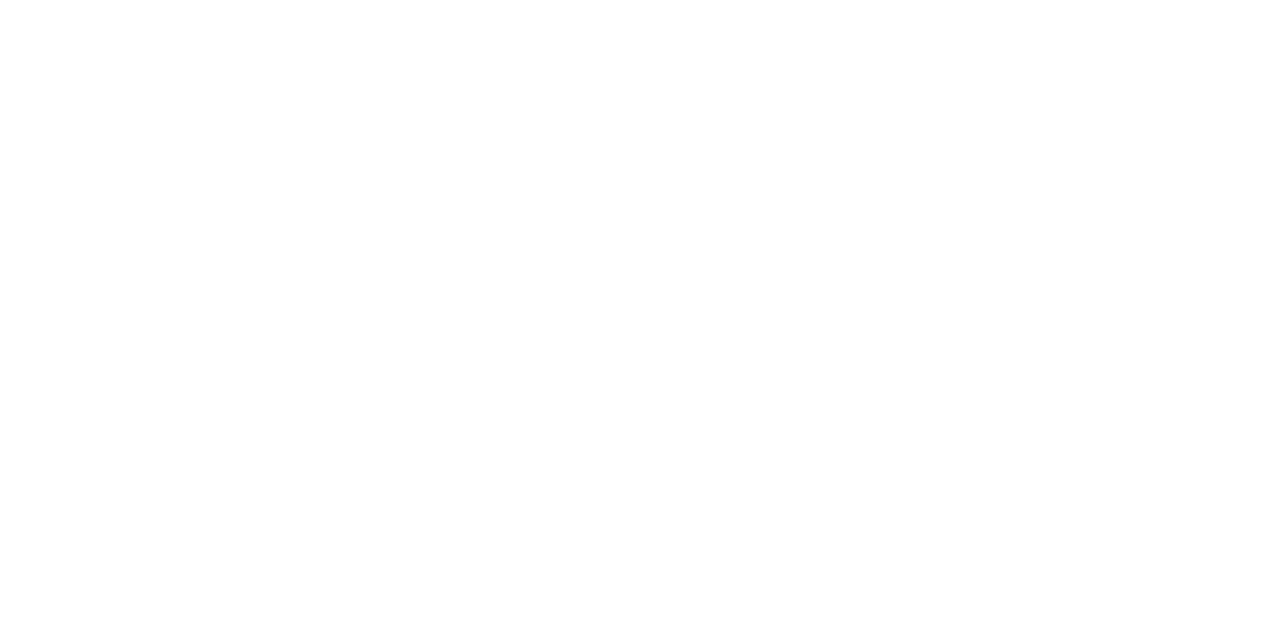
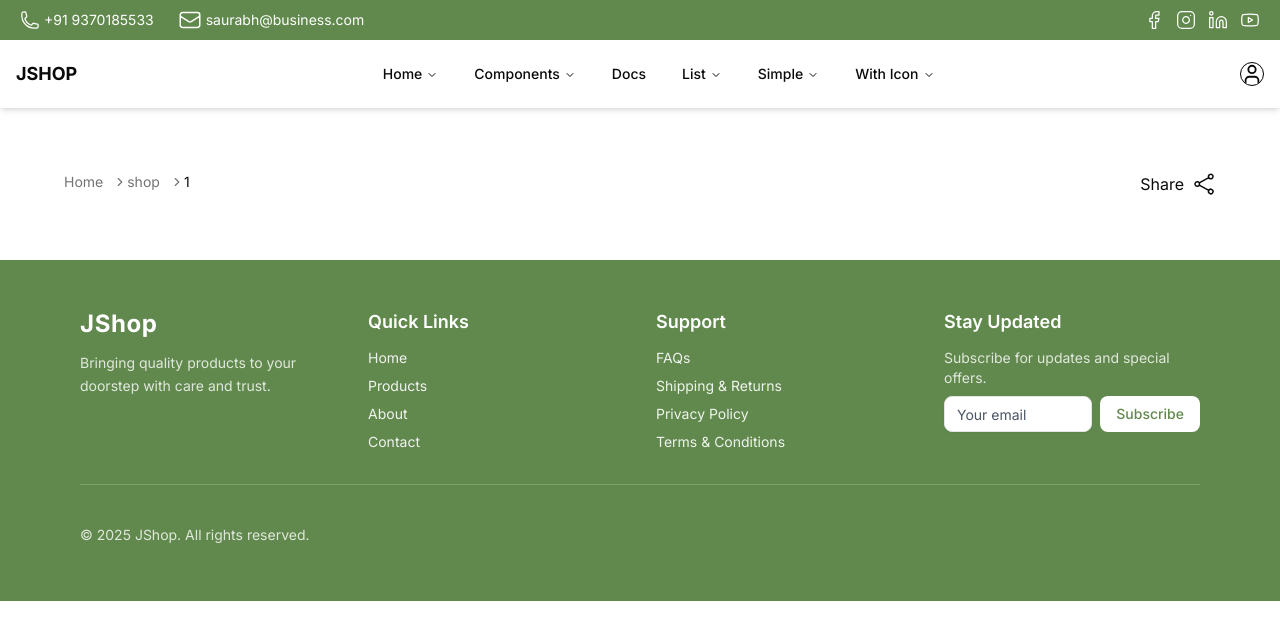
Before and after one commit to saurabh9887/JShop-shoppingAPP, a React (Vite) app in the folder ui/: page /shop/1 in a window 1280 px wide. Before the commit this address had no page. Shown: the top 640 px of the page. Built offline with nearby package versions, Linux system fonts and the light colour scheme.

Commit message:
Breadcrumb added with few minor changes

```diff
--- a/ui/package.json
+++ b/ui/package.json
@@ -27,6 +27,7 @@
     "react": "^19.1.1",
     "react-dom": "^19.1.1",
     "react-router-dom": "^7.9.4",
+    "react-simple-typewriter": "^5.0.1",
     "swiper": "^12.0.2",
     "tailwind-merge": "^3.3.1"
   },
--- a/ui/src/App.jsx
+++ b/ui/src/App.jsx
@@ -1,14 +1,22 @@
 import React from "react";
-import { BrowserRouter, Routes, Route } from "react-router";
+import { BrowserRouter, Routes, Route } from "react-router-dom";
+import "@fortawesome/fontawesome-free/css/all.min.css";
+
 import Home from "./pages/Home";
-import "@fortawesome/fontawesome-free/css/all.min.css";
+import SingleProduct from "./pages/SingleProduct";
+import Layout from "./Comp/Layout";
+// import LoginPage from "./pages/LoginPage";
 
 const App = () => {
   return (
     <BrowserRouter>
       <Routes>
-        <Route path="/" element={<Home />} />
-        {/* <Route path="/login" element={<LoginPage />} /> */}
+        {/* Layout wraps all main routes */}
+        <Route path="/" element={<Layout />}>
+          <Route index element={<Home />} />
+          <Route path="shop/:id" element={<SingleProduct />} />
+          {/* <Route path="login" element={<LoginPage />} /> */}
+        </Route>
       </Routes>
     </BrowserRouter>
   );
--- a/ui/src/Comp/AboutUs/AboutUs.jsx
+++ b/ui/src/Comp/AboutUs/AboutUs.jsx
@@ -3,18 +3,18 @@
 const AboutUs = () => {
   return (
     <section className="w-full bg-gray-50 dark:bg-gray-900 py-16 px-8">
-      <div className="max-w-6xl mx-auto flex flex-col md:flex-row items-center gap-10">
+      <div className="max-w-6xl mx-auto flex flex-col md:flex-row items-center gap-12">
         {/* Image Section */}
         <div className="flex-1">
           <img
             src="/assets/Images/b1.jpg"
             alt="About Us"
-            className="rounded-2xl shadow-lg w-full object-cover"
+            className=" shadow-lg w-full object-cover"
           />
         </div>
 
         {/* Text Section */}
-        <div className="flex-1 text-center md:text-left space-y-5">
+        <div className="flex-1 text-center md:text-left space-y-2">
           <h2 className="text-3xl md:text-4xl font-bold text-gray-800 dark:text-white">
             About Us
           </h2>
--- /dev/null
+++ b/ui/src/Comp/BreadCrumb.jsx
@@ -0,0 +1,49 @@
+import { Link, useLocation } from "react-router-dom";
+import {
+  Breadcrumb,
+  BreadcrumbItem,
+  BreadcrumbLink,
+  BreadcrumbList,
+  BreadcrumbPage,
+  BreadcrumbSeparator,
+} from "@/components/ui/breadcrumb";
+
+function DynamicBreadcrumb() {
+  const location = useLocation();
+  const pathnames = location.pathname.split("/").filter((x) => x); // remove empty ""
+
+  return (
+    <Breadcrumb>
+      <BreadcrumbList>
+        {/* Always show Home */}
+        <BreadcrumbItem>
+          <BreadcrumbLink asChild>
+            <Link to="/">Home</Link>
+          </BreadcrumbLink>
+        </BreadcrumbItem>
+
+        {pathnames.map((name, index) => {
+          const routeTo = `/${pathnames.slice(0, index + 1).join("/")}`;
+          const isLast = index === pathnames.length - 1;
+
+          return (
+            <div key={name} className="flex items-center">
+              <BreadcrumbSeparator />
+              <BreadcrumbItem>
+                {isLast ? (
+                  <BreadcrumbPage>{decodeURIComponent(name)}</BreadcrumbPage>
+                ) : (
+                  <BreadcrumbLink asChild>
+                    <Link to={routeTo}>{decodeURIComponent(name)}</Link>
+                  </BreadcrumbLink>
+                )}
+              </BreadcrumbItem>
+            </div>
+          );
+        })}
+      </BreadcrumbList>
+    </Breadcrumb>
+  );
+}
+
+export default DynamicBreadcrumb;
--- /dev/null
+++ b/ui/src/Comp/Layout.jsx
@@ -0,0 +1,20 @@
+import React from "react";
+import HeaderTop from "./Navbar/HeaderTop";
+import MainNavbar from "./Navbar/MainNavbar";
+import Footer from "./Footer";
+import { Outlet } from "react-router-dom";
+
+const Layout = () => {
+  return (
+    <div>
+      <HeaderTop />
+      <MainNavbar />
+      <main>
+        <Outlet />
+      </main>
+      <Footer />
+    </div>
+  );
+};
+
+export default Layout;
--- a/ui/src/Comp/Navbar/HeaderTop.jsx
+++ b/ui/src/Comp/Navbar/HeaderTop.jsx
@@ -10,7 +10,7 @@
             fill="none"
             viewBox="0 0 24 24"
             strokeWidth={1.5}
-            stroke="#d6b382"
+            stroke="white"
             className="size-5"
           >
             <path
@@ -27,7 +27,7 @@
             fill="none"
             viewBox="0 0 24 24"
             strokeWidth={1.5}
-            stroke="#d6b382"
+            stroke="white"
             className="size-6"
           >
             <path
--- a/ui/src/Comp/ProductGrid/ProductGrid.jsx
+++ b/ui/src/Comp/ProductGrid/ProductGrid.jsx
@@ -9,8 +9,9 @@
 } from "@/components/ui/carousel";
 import { Button } from "@/components/ui/button";
 import Autoplay from "embla-carousel-autoplay";
+import { Typewriter } from "react-simple-typewriter";
 
-export function ProductGrid() {
+export function ProductGrid({ title }) {
   const plugin = React.useRef(
     Autoplay({ delay: 3000, stopOnInteraction: false })
   );
@@ -62,15 +63,23 @@
       id: 8,
       name: "Portable Charger",
       price: "$49",
-      image: "/assets/Images/ProductGridImages/pg8.jpg",
+      image: "/assets/Images/ProductGridImages/pg4.jpg",
     },
   ];
 
   return (
-    <section className="w-full px-4 sm:px-6 md:px-10 lg:px-28 py-12">
+    <section className="w-full sm:px-6  lg:px-28 py-12">
       <div className="max-w-7xl mx-auto">
-        <h4 className="sm:text-3xl font-medium mb-6 text-gray-800">
-          Products You Would Like to See
+        <h4 className="text-3xl md:text-4xl mb-6 text-center font-bold text-gray-800 dark:text-white">
+          <Typewriter
+            words={[title]}
+            loop={false}
+            cursor
+            cursorStyle="|"
+            typeSpeed={50}
+            deleteSpeed={50}
+            delaySpeed={2000}
+          />
         </h4>
 
         <Carousel
@@ -85,14 +94,15 @@
             {products.map((product) => (
               <CarouselItem
                 key={product.id}
-                className="basis-[80%] sm:basis-1/2 md:basis-1/3 lg:basis-1/4 p-2"
+                className="basis-[80%] sm:basis-1/2 md:basis-1/3 lg:basis-1/4"
               >
                 <Card className="h-full hover:shadow-lg transition-shadow duration-300">
-                  <CardContent className="flex flex-col items-center justify-between h-full p-3 sm:p-4">
+                  <CardContent className="flex flex-col items-center justify-between h-full ">
                     <img
                       src={product.image}
                       alt={product.name}
-                      className="w-full h-40 sm:h-48 object-cover rounded-md mb-3"
+                      style={{ borderRadius: "5px 5px 0px 0px" }}
+                      className="w-full h-40 sm:h-48 object-cover mb-3"
                     />
                     <span className="text-base sm:text-lg font-semibold text-center">
                       {product.name}
@@ -100,9 +110,7 @@
                     <span className="text-sm text-gray-600">
                       {product.price}
                     </span>
-                    <Button className="mt-3 w-full">
-                      Add to Cart
-                    </Button>
+                    <Button className="mt-3 w-full">Add to Cart</Button>
                   </CardContent>
                 </Card>
               </CarouselItem>
--- /dev/null
+++ b/ui/src/components/ui/breadcrumb.jsx
@@ -0,0 +1,112 @@
+import * as React from "react"
+import { Slot } from "@radix-ui/react-slot"
+import { ChevronRight, MoreHorizontal } from "lucide-react"
+
+import { cn } from "@/lib/utils"
+
+function Breadcrumb({
+  ...props
+}) {
+  return <nav aria-label="breadcrumb" data-slot="breadcrumb" {...props} />;
+}
+
+function BreadcrumbList({
+  className,
+  ...props
+}) {
+  return (
+    <ol
+      data-slot="breadcrumb-list"
+      className={cn(
+        "text-muted-foreground flex flex-wrap items-center gap-1.5 text-sm break-words sm:gap-2.5",
+        className
+      )}
+      {...props} />
+  );
+}
+
+function BreadcrumbItem({
+  className,
+  ...props
+}) {
+  return (
+    <li
+      data-slot="breadcrumb-item"
+      className={cn("inline-flex items-center gap-1.5", className)}
+      {...props} />
+  );
+}
+
+function BreadcrumbLink({
+  asChild,
+  className,
+  ...props
+}) {
+  const Comp = asChild ? Slot : "a"
+
+  return (
+    <Comp
+      data-slot="breadcrumb-link"
+      className={cn("hover:text-foreground transition-colors", className)}
+      {...props} />
+  );
+}
+
+function BreadcrumbPage({
+  className,
+  ...props
+}) {
+  return (
+    <span
+      data-slot="breadcrumb-page"
+      role="link"
+      aria-disabled="true"
+      aria-current="page"
+      className={cn("text-foreground font-normal", className)}
+      {...props} />
+  );
+}
+
+function BreadcrumbSeparator({
+  children,
+  className,
+  ...props
+}) {
+  return (
+    <li
+      data-slot="breadcrumb-separator"
+      role="presentation"
+      aria-hidden="true"
+      className={cn("[&>svg]:size-3.5", className)}
+      {...props}>
+      {children ?? <ChevronRight />}
+    </li>
+  );
+}
+
+function BreadcrumbEllipsis({
+  className,
+  ...props
+}) {
+  return (
+    <span
+      data-slot="breadcrumb-ellipsis"
+      role="presentation"
+      aria-hidden="true"
+      className={cn("flex size-9 items-center justify-center", className)}
+      {...props}>
+      <MoreHorizontal className="size-4" />
+      <span className="sr-only">More</span>
+    </span>
+  );
+}
+
+export {
+  Breadcrumb,
+  BreadcrumbList,
+  BreadcrumbItem,
+  BreadcrumbLink,
+  BreadcrumbPage,
+  BreadcrumbSeparator,
+  BreadcrumbEllipsis,
+}
--- a/ui/src/pages/Home.jsx
+++ b/ui/src/pages/Home.jsx
@@ -10,14 +10,11 @@
 const Home = () => {
   return (
     <div className="">
-      <HeaderTop />
-      <MainNavbar />
       <HeroSlider />
       <AboutUs />
-      <ProductGrid />
-      <ProductGrid />
+      <ProductGrid title="New Arrivals" />
+      <ProductGrid title="Today's Offers" />
       <Testimonials />
-      <Footer />
     </div>
   );
 };
--- /dev/null
+++ b/ui/src/pages/SingleProduct.jsx
@@ -0,0 +1,33 @@
+import BreadcrumbWithCustomSeparator from "@/Comp/BreadCrumb";
+import React from "react";
+
+const SingleProduct = () => {
+  return (
+    <div className="w-full p-16">
+      <div className="flex justify-between">
+        <div>
+          <BreadcrumbWithCustomSeparator />
+        </div>
+        <div className="flex gap-2 ">
+          Share
+          <svg
+            xmlns="http://www.w3.org/2000/svg"
+            fill="none"
+            viewBox="0 0 24 24"
+            strokeWidth={1.5}
+            stroke="currentColor"
+            className="size-6"
+          >
+            <path
+              strokeLinecap="round"
+              strokeLinejoin="round"
+              d="M7.217 10.907a2.25 2.25 0 1 0 0 2.186m0-2.186c.18.324.283.696.283 1.093s-.103.77-.283 1.093m0-2.186 9.566-5.314m-9.566 7.5 9.566 5.314m0 0a2.25 2.25 0 1 0 3.935 2.186 2.25 2.25 0 0 0-3.935-2.186Zm0-12.814a2.25 2.25 0 1 0 3.933-2.185 2.25 2.25 0 0 0-3.933 2.185Z"
+            />
+          </svg>
+        </div>
+      </div>
+    </div>
+  );
+};
+
+export default SingleProduct;
```
Also changed, not shown: 1 other file (tests, documents, lock files or other folders).
